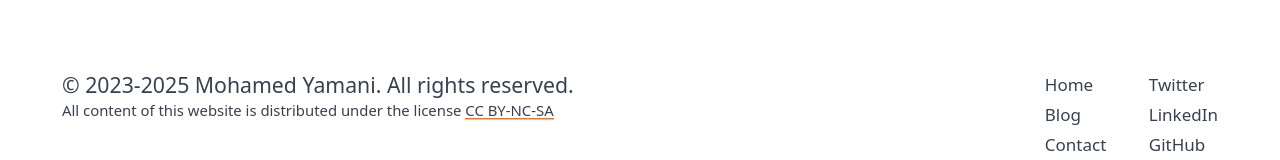
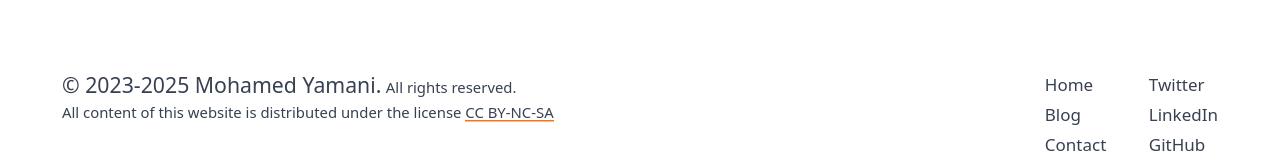
Before and after one commit to yamanidev/mohamedyamani.com, an Astro site: page / in a window 1280 px wide. Shown: the part 2064-2224 px from the top of the page. Built offline with nearby package versions, Linux system fonts and the light colour scheme; Astro itself is replaced by a stand-in of ours.

Commit message:
style(footer): decrease font size and add "all rights reserved" text

```diff
--- a/src/components/Footer.astro
+++ b/src/components/Footer.astro
@@ -38,8 +38,9 @@ const WEBSITE_LINKS = [
   <div
     class="mx-auto flex max-w-6xl flex-col justify-between gap-4 px-6 sm:flex-row sm:gap-10 sm:px-8">
     <div>
-      <p class="text-xl">
-        &copy; 2023-{new Date().getFullYear()} Mohamed Yamani. All rights reserved.
+      <p>
+        <span class="text-xl">&copy; 2023-{new Date().getFullYear()} Mohamed Yamani.</span>
+        <span class="text-sm">All rights reserved.</span>
       </p>
       <p class="text-sm">
         All content of this website is distributed under the license
```
